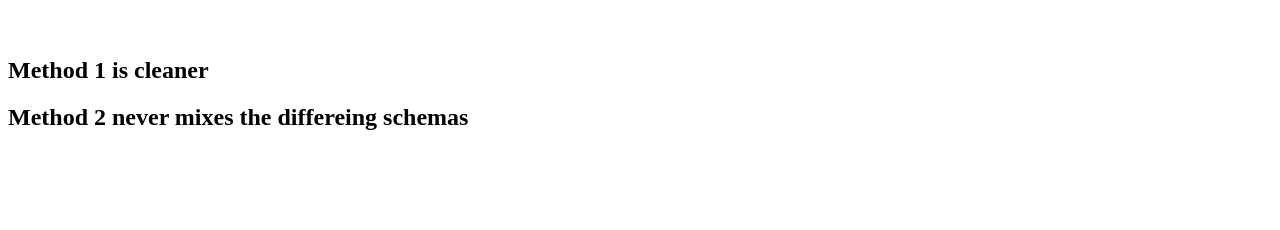
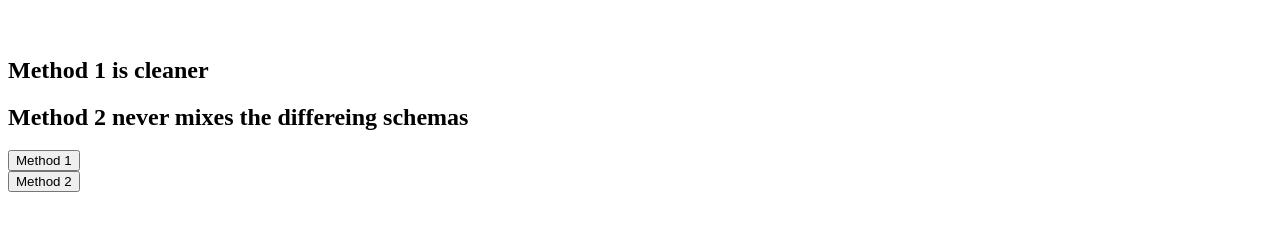
Before and after one commit to danielcortes89/education-project-sandbox, a plain HTML site: page two-different-schemas/index.html in a window 1280 px wide. Shown: the part 214-444 px from the top of the page. Drawn offline with Linux system fonts and the light colour scheme.

Commit message:
feat: Made html interface

```diff
--- a/two-different-schemas/index.html
+++ b/two-different-schemas/index.html
@@ -14,6 +14,9 @@
   <br>
   <h2>Method 1 is cleaner</h2>
   <h2>Method 2 never mixes the differeing schemas</h2>
+  <button onclick="testOne()">Method 1</button>
+  <br>
+  <button onclick="testTwo()">Method 2</button>
 </body>
 <script src="index.js"></script>
 </html>
--- a/two-different-schemas/index.js
+++ b/two-different-schemas/index.js
@@ -73,5 +73,13 @@ const methodTwo = (sequenceLength, images, descriptions) => {
 }
 
 // TEST THEM HERE
+
+const testOne =() => {
+  methodOne(arrayOfImages, arrayOfDescriptions)
+}
+
+const testTwo = () => {
+  methodTwo(6, arrayOfImages, arrayOfDescriptions)
+}
 // methodOne(arrayOfImages, arrayOfDescriptions)
-methodTwo(6, arrayOfImages, arrayOfDescriptions)
+// methodTwo(6, arrayOfImages, arrayOfDescriptions)
```
